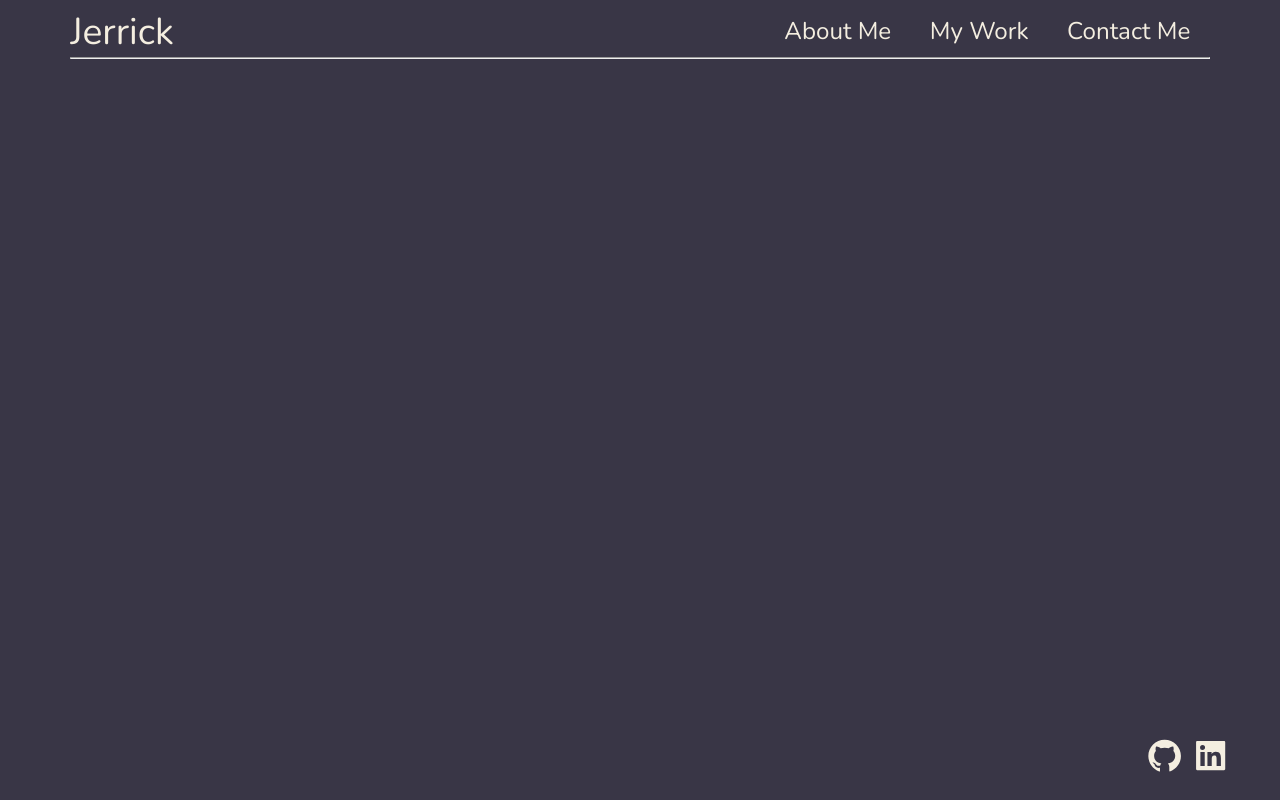
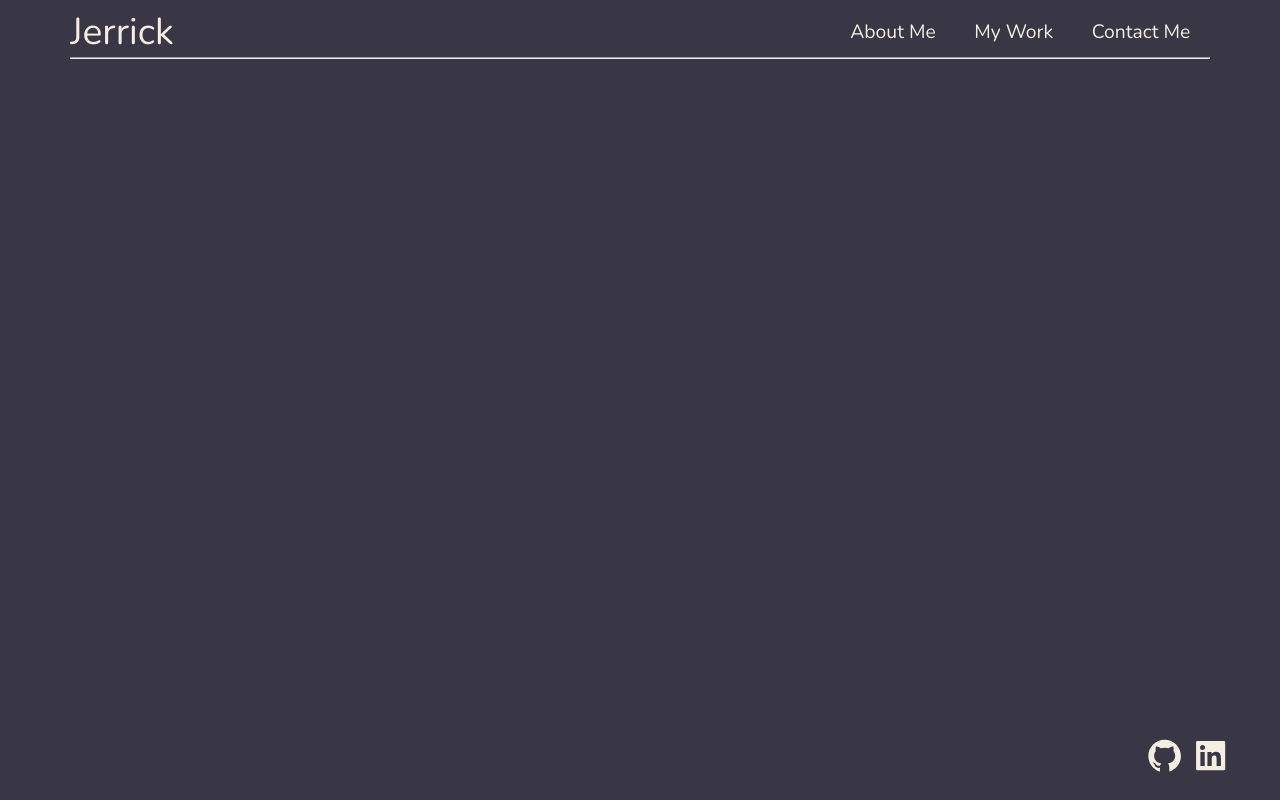
Before and after one commit to Jerricke/my-portfolio2.0, a React (Vite) app: page / in a window 1280 px wide. Shown: the top 800 px of the page. Built offline with nearby package versions, Linux system fonts and the light colour scheme.

Commit message:
fixed header

```diff
--- a/src/App.css
+++ b/src/App.css
@@ -43,12 +43,14 @@ header nav {
 header nav a{
   font-size: var(--step-1);
   text-decoration: none;
-  width: 8.5rem;
   background-color: var(--primary);
 }
 
+.TopNavBarPages {
+}
+
 .TopNavBarPages a {
-  font-size: var(--step--1);
+  font-size: var(--step--2);
   margin: 0 var(--step--2);
 }
 
```
